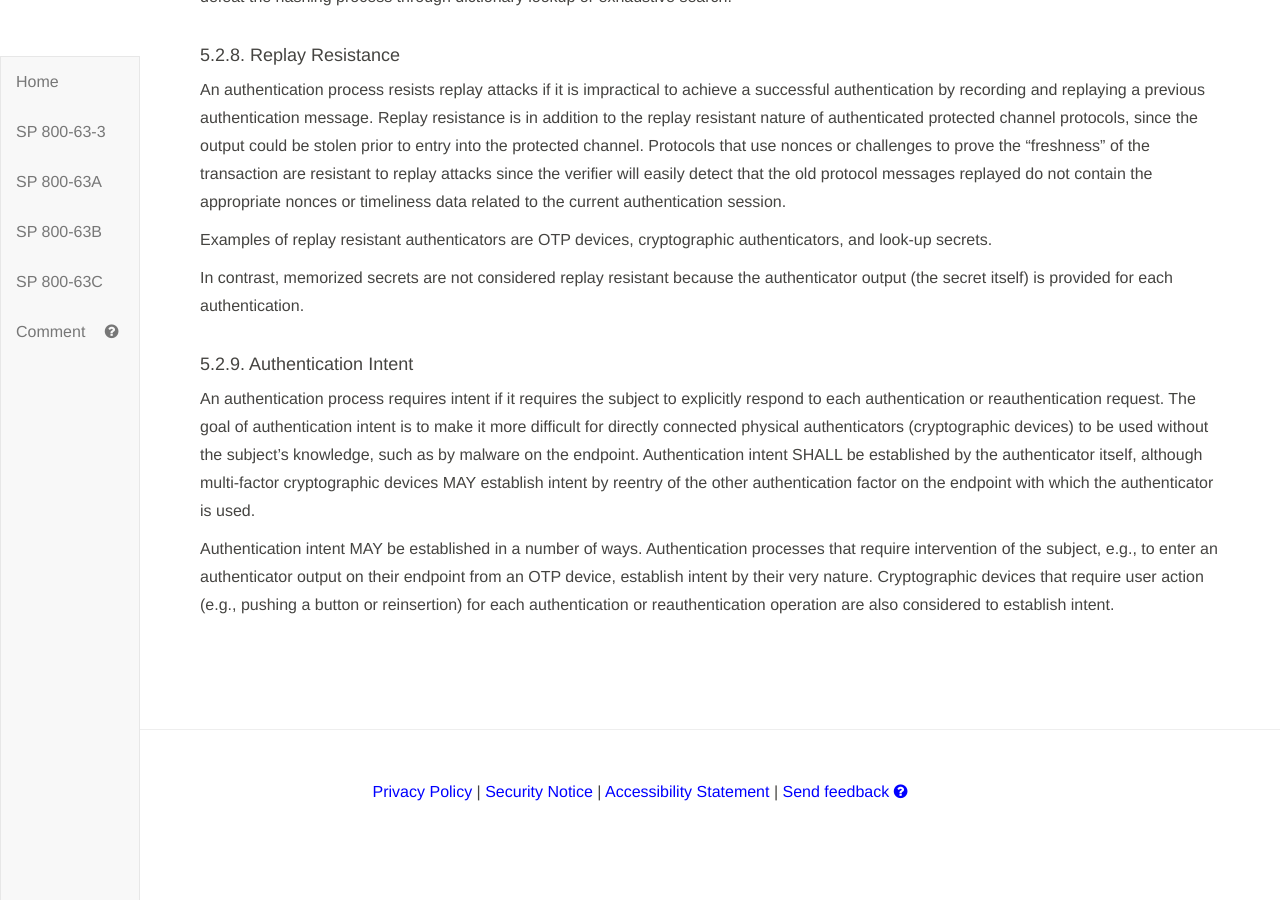
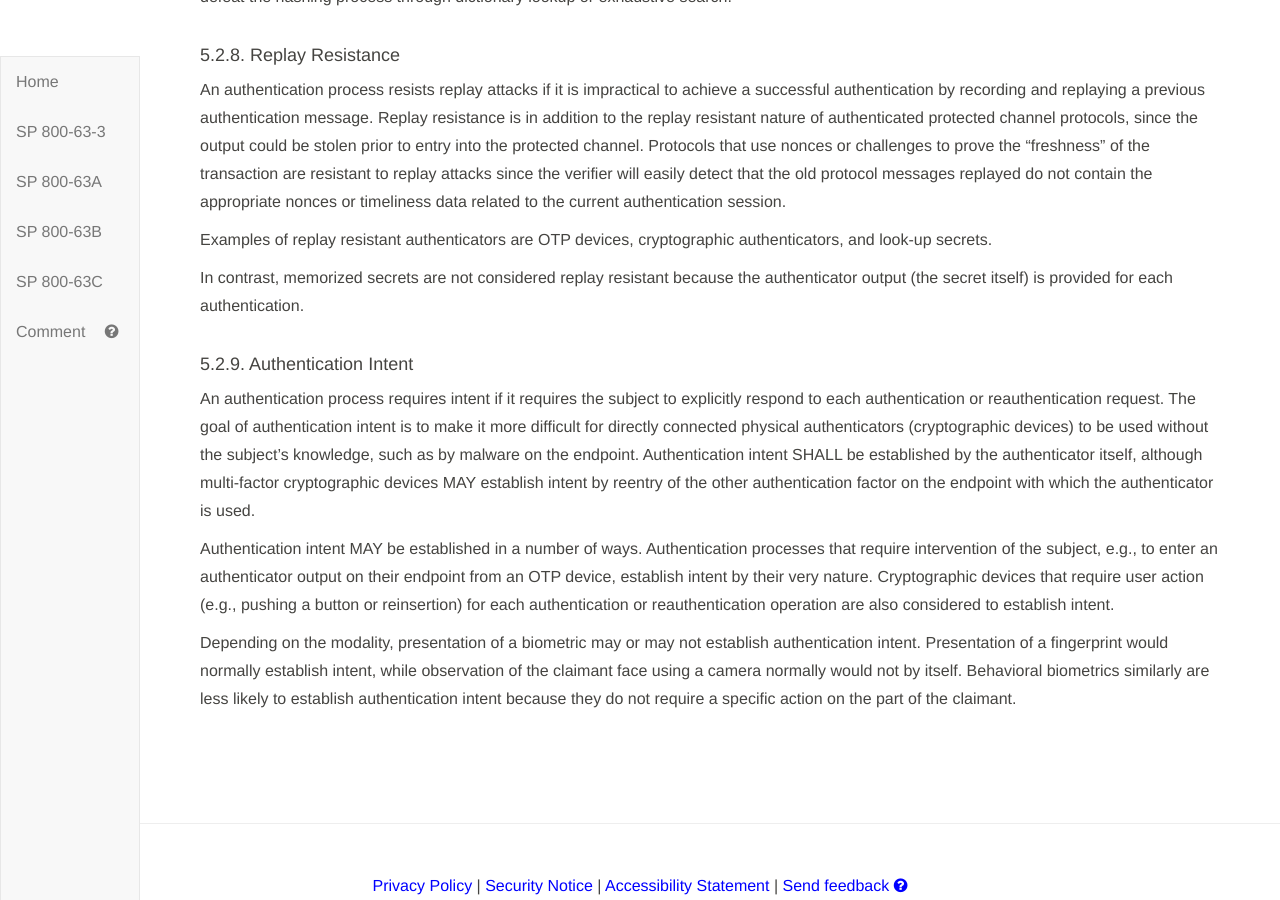
Before and after one commit to usnistgov/800-63-3, a Jekyll site: the page built from sp800-63b/sec5_authenticators.md, in a window 1280 px wide and 900 px high, scrolled down 14601 px. Built offline with Jekyll 4.4.1, drawn with Linux system fonts in a browser that asks for light colours; our own code applies the rules of GitHub Pages for plain Markdown files; before the commit the page ends 15407 px from its top, so only the background shows below that.

Commit message:
Authentication intent depends on biometric modality. Closes #1648

```diff
--- a/sp800-63b/sec5_authenticators.md
+++ b/sp800-63b/sec5_authenticators.md
@@ -450,3 +450,5 @@ In contrast, memorized secrets are not considered replay resistant because the a
 An authentication process requires intent if it requires the subject to explicitly respond to each authentication or reauthentication request. The goal of authentication intent is to make it more difficult for directly connected physical authenticators (cryptographic devices) to be used without the subject's knowledge, such as by malware on the endpoint. Authentication intent SHALL be established by the authenticator itself, although multi-factor cryptographic devices MAY establish intent by reentry of the other authentication factor on the endpoint with which the authenticator is used.
 
 Authentication intent MAY be established in a number of ways. Authentication processes that require intervention of the subject, e.g., to enter an authenticator output on their endpoint from an OTP device, establish intent by their very nature.  Cryptographic devices that require user action (e.g., pushing a button or reinsertion) for each authentication or reauthentication operation are also considered to establish intent.
+
+Depending on the modality, presentation of a biometric may or may not establish authentication intent. Presentation of a fingerprint would normally establish intent, while observation of the claimant face using a camera normally would not by itself. Behavioral biometrics similarly are less likely to establish authentication intent because they do not require a specific action on the part of the claimant.
```
